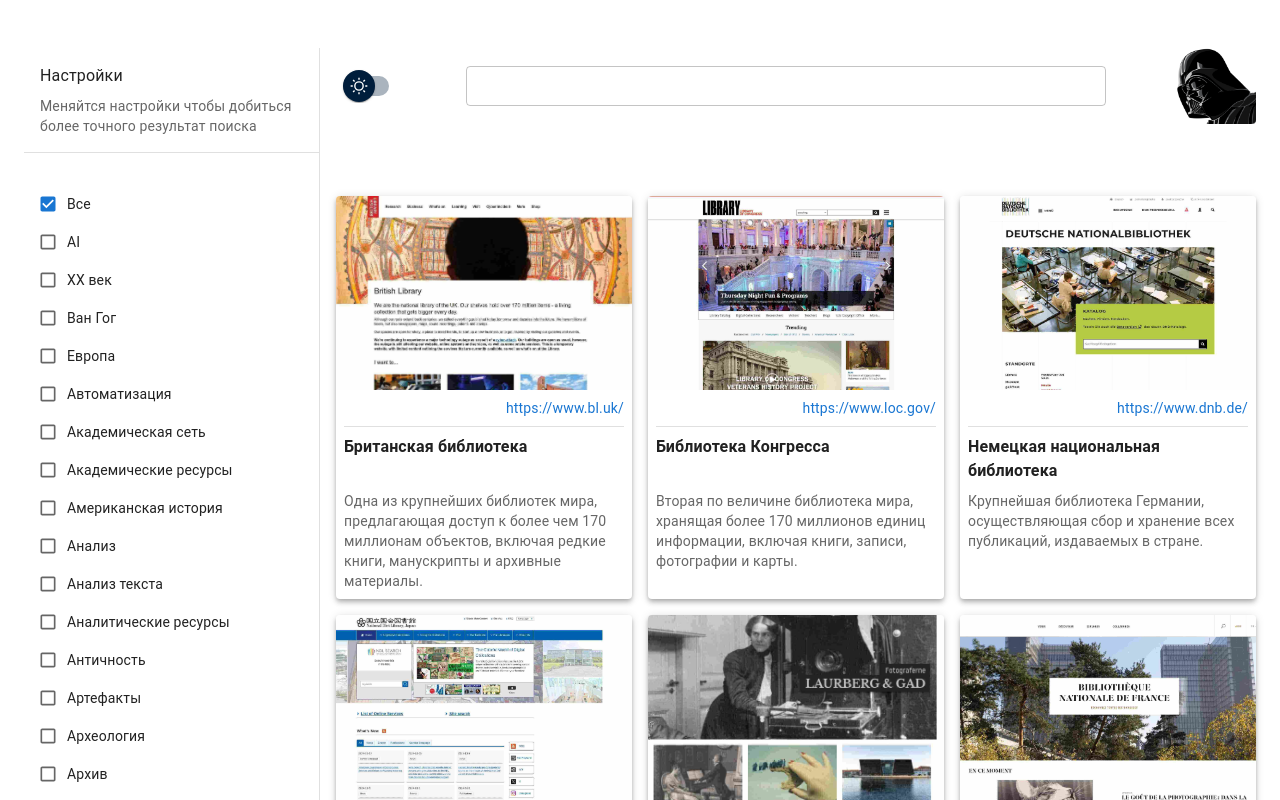
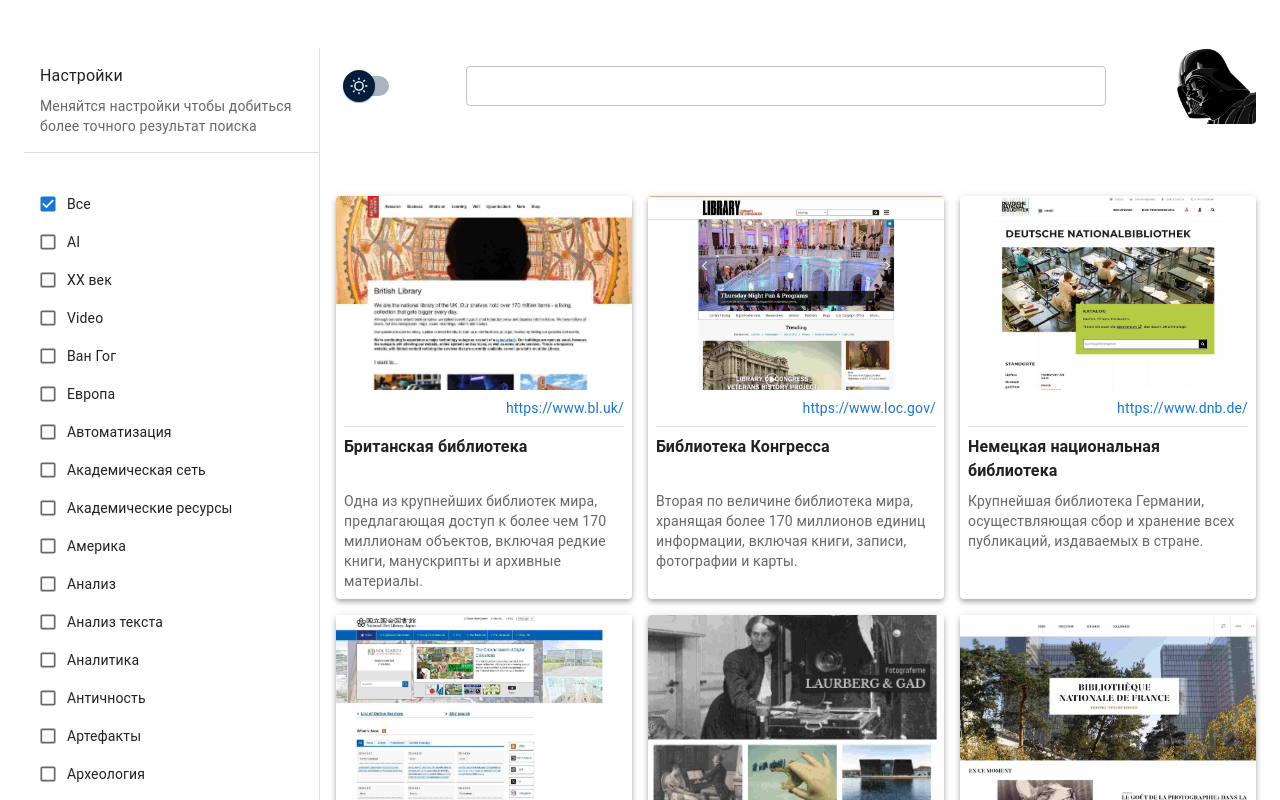
Before and after one commit to devashtar/smart-bookmarks, a React (Vite) app: page / in a window 1280 px wide. Shown: the top 800 px of the page. Built offline with nearby package versions, Linux system fonts and the light colour scheme.

Commit message:
improved loading of images, improved resources

```diff
--- a/src/App.tsx
+++ b/src/App.tsx
@@ -11,25 +11,35 @@
     },
 });
 
+export type ExtendedItemType = {
+    hidden: boolean;
+} & ItemType;
+
+const extendedItems: ExtendedItemType[] = list.map((item) => ({ ...item, hidden: false }));
+
 export const App: React.FC = () => {
-    const [items, setItems] = React.useState<ItemType[]>(list);
     const [checkedTags, setCheckedTags] = React.useState<Array<string>>([]);
 
-    const toggleTag = (tag: string) => {
+    const toggleTag = React.useCallback(
+        (tag: string) => {
             setCheckedTags((s) => {
                 if (s.includes(tag)) {
                     return s.filter((item) => item !== tag);
                 }
                 return [...s, tag];
             });
-    };
+        },
+        [setCheckedTags]
+    );
 
-    React.useEffect(() => {
+    const items = React.useMemo(() => {
         if (checkedTags.length !== 0) {
-            setItems(list.filter((item) => item.tags.find((tag) => checkedTags.includes(tag))));
-        } else {
-            setItems(list);
+            return extendedItems.map((item) => {
+                const hidden = !Boolean(item.tags.find((tag) => checkedTags.includes(tag)));
+                return hidden ? { ...item, hidden } : item;
+            });
         }
+        return extendedItems;
     }, [checkedTags]);
 
     return (
--- a/src/components/List.tsx
+++ b/src/components/List.tsx
@@ -2,9 +2,10 @@
 import { ItemType } from '../data';
 import { Box } from '@mui/material';
 import { Item } from './Item';
+import { ExtendedItemType } from '../App';
 
 type ListProps = {
-    items: ItemType[];
+    items: ExtendedItemType[];
     addLink: (id: ItemType['id']) => void;
 };
 
--- a/src/data/index.ts
+++ b/src/data/index.ts
@@ -110,7 +110,7 @@
         description:
             'Некоммерческая организация, создающая цифровую библиотеку интернет-сайтов и культурных артефактов, доступную для широкой аудитории.',
         imgSrc: `${IMG_PATH}/archive.org.jpg`,
-        tags: ['библиотека', 'цифровые ресурсы', 'архивы'],
+        tags: ['библиотека', 'ресурсы', 'архивы'],
     },
     {
         id: 12,
@@ -317,7 +317,7 @@
         description:
             'Цифровой архив Университета Мичигана с разнообразными коллекциями исторических материалов и документов.',
         imgSrc: `${IMG_PATH}/quod.lib.umich.edu.jpg`,
-        tags: ['цифровые ресурсы', 'история', 'архив'],
+        tags: ['ресурсы', 'история', 'архив'],
     },
     {
         id: 35,
@@ -335,7 +335,7 @@
         description:
             'Портал, предоставляющий доступ к различным цифровым библиотекам и архивам с историческими материалами.',
         imgSrc: `${IMG_PATH}/biblior.net.jpg`,
-        tags: ['история', 'цифровые ресурсы', 'архивы'],
+        tags: ['история', 'ресурсы', 'архивы'],
     },
     {
         id: 37,
@@ -380,7 +380,7 @@
         description:
             'Европейская цифровая библиотека с коллекциями музеев, библиотек и архивов из разных стран Европы.',
         imgSrc: `${IMG_PATH}/europeana.eu.jpg`,
-        tags: ['цифровые коллекции', 'архивы', 'музеи'],
+        tags: ['коллекции', 'архивы', 'музеи'],
     },
     {
         id: 42,
@@ -451,7 +451,7 @@
         description:
             'Цифровой архив, содержащий документы и материалы по трансгендерной истории и культуре.',
         imgSrc: `${IMG_PATH}/digitaltransgenderarchive.net.jpg`,
-        tags: ['трансгендерная история', 'цифровые ресурсы', 'культурное наследие'],
+        tags: ['трансгендерная история', 'ресурсы', 'культурное наследие'],
     },
     {
         id: 50,
@@ -523,7 +523,7 @@
         description:
             'Инструмент для создания интерактивных досок, способствующий онлайн-обучению и сотрудничеству.',
         imgSrc: `${IMG_PATH}/sboard.online.jpg`,
-        tags: ['интерактивные доски', 'электронное обучение', 'инструменты'],
+        tags: ['интерактивные доски', 'обучение', 'коммуникации', 'инструменты'],
     },
     {
         id: 58,
@@ -532,7 +532,7 @@
         description:
             'Программа для создания интерактивных досок, идеально подходящая для онлайн-коммуникаций.',
         imgSrc: `${IMG_PATH}/witeboard.com.jpg`,
-        tags: ['интерактивные доски', 'онлайн-совещания', 'коллаборация'],
+        tags: ['интерактивные доски', 'онлайн-совещания', 'коммуникации', 'коллаборация'],
     },
     {
         id: 59,
@@ -559,7 +559,7 @@
         description:
             'Инструмент для создания диаграмм и схем, позволяющий визуализировать исторические события и структуры.',
         imgSrc: `${IMG_PATH}/drawio.com.jpg`,
-        tags: ['визуализация', 'создание диаграмм'],
+        tags: ['визуализация', 'создание диаграмм', 'презентации'],
     },
     {
         id: 62,
@@ -568,7 +568,7 @@
         description:
             'Плагин для проверки орфографии и грамматики, полезный для написания учебных материалов и ответов на вопросы.',
         imgSrc: `${IMG_PATH}/gingersoftware.com.jpg`,
-        tags: ['проверка орфографии', 'грамматика'],
+        tags: ['проверка орфографии', 'грамматика', 'письмо'],
     },
     {
         id: 63,
@@ -577,7 +577,7 @@
         description:
             'Инструмент для анализа текста, который помогает выявить ошибки и улучшить стиль написания.',
         imgSrc: `${IMG_PATH}/prowritingaid.com.jpg`,
-        tags: ['анализ текста', 'улучшение качества'],
+        tags: ['проверка орфографии', 'анализ текста', 'улучшение качества', 'письмо'],
     },
     {
         id: 64,
@@ -595,7 +595,7 @@
         description:
             'Инструмент для проверки орфографии русского языка, полезный для учителей истории при проверке работ студентов.',
         imgSrc: `${IMG_PATH}/orfogrammka.ru.jpg`,
-        tags: ['проверка орфографии', 'правописание'],
+        tags: ['проверка орфографии', 'правописание', 'письмо'],
     },
     {
         id: 66,
@@ -603,7 +603,7 @@
         title: 'GLVRD',
         description: 'Инструмент для проверки текста на наличие плагиата и улучшения его качества.',
         imgSrc: `${IMG_PATH}/glvrd.ru.jpg`,
-        tags: ['проверка плагиата', 'улучшение текста'],
+        tags: ['проверка плагиата', 'улучшение текста', 'письмо'],
     },
     {
         id: 67,
@@ -620,7 +620,7 @@
         description:
             'Большая коллекция электронных книг и ресурсов по истории Санкт-Петербурга и региона.',
         imgSrc: `${IMG_PATH}/elib.shpl.ru.jpg`,
-        tags: ['электронная библиотека', 'исторические ресурсы'],
+        tags: ['библиотека', 'ресурсы', 'книги'],
     },
     {
         id: 69,
@@ -746,7 +746,7 @@
         description:
             'Ресурс предоставляет доступ к большому количеству исторических книг и документов в цифровом формате.',
         imgSrc: `${IMG_PATH}/hathitrust.org.jpg`,
-        tags: ['книги', 'документы', 'цифровые ресурсы', 'история'],
+        tags: ['книги', 'документы', 'ресурсы', 'история'],
     },
     {
         id: 83,
@@ -908,7 +908,7 @@
         description:
             'Исторический парк и музей, воссоздающий жизнь в колониальной Америке с акцентом на образование и культурное наследие.',
         imgSrc: `${IMG_PATH}/colonialwilliamsburg.org.jpg`,
-        tags: ['исторический парк', 'колония', 'американская история', 'образование'],
+        tags: ['исторический парк', 'америка', 'колония', 'история', 'образование'],
     },
     {
         id: 101,
@@ -1166,7 +1166,7 @@
         description:
             'Инструмент проверки орфографии текста, полезный для студентов и преподавателей.',
         imgSrc: `${IMG_PATH}/text.ru.jpg`,
-        tags: ['проверка орфографии', 'спеллоувер', 'язык', 'учебные материалы', 'инструмент'],
+        tags: ['проверка орфографии', 'письмо', 'учебные материалы', 'инструмент'],
     },
     {
         id: 129,
@@ -1370,7 +1370,8 @@
         tags: [
             'глобальные проблемы',
             'геополитика',
-            'аналитические ресурсы',
+            'аналитика',
+            'ресурсы',
             'образование',
             'исследования',
         ],
@@ -1383,9 +1384,9 @@
             'Портал для создания интерактивных исторических презентаций, позволяющий учителям создавать интересные учебные материалы для своих учеников.',
         imgSrc: `${IMG_PATH}/timetoast.com.jpg`,
         tags: [
-            'исторические презентации',
+            'временная шкала',
             'интерактивные материалы',
-            'педагогический ресурс',
+            'ресурс',
             'учебные материалы',
             'презентации',
         ],
@@ -1397,7 +1398,7 @@
         description:
             'Платформа для создания онлайн-уроков по различным предметам, полезная для учителей и студентов.',
         imgSrc: `${IMG_PATH}/aitutorpro.ca.jpg`,
-        tags: ['онлайн-уроки', 'платформа', 'образование', 'учебные материалы', 'школа'],
+        tags: ['онлайн-уроки', 'AI', 'платформа', 'образование', 'знания'],
     },
     {
         id: 146,
@@ -1406,7 +1407,7 @@
         description:
             'Сервис для автоматизации учебного процесса с использованием ботов, полезный для учителей и студентов.',
         imgSrc: `${IMG_PATH}/modulbot.ru.jpg`,
-        tags: ['автоматизация', 'боты', 'обучение', 'инструменты', 'ресурсы'],
+        tags: ['автоматизация', 'AI', 'боты', 'обучение', 'инструменты', 'ресурсы'],
     },
     {
         id: 147,
@@ -1424,7 +1425,7 @@
         description:
             'Платформа для создания и управления онлайн-контентом, полезная для учителей и создателей материалов.',
         imgSrc: `${IMG_PATH}/hotshot.co.jpg`,
-        tags: ['платформа', 'генерация контента', 'образование', 'инструменты', 'управление'],
+        tags: ['платформа', 'AI', 'генерация контента', 'инструменты', 'video'],
     },
     {
         id: 149,
@@ -1433,13 +1434,7 @@
         description:
             'Сервис для создания презентаций и слайдов, помогающий учителям создавать визуальные материалы для уроков.',
         imgSrc: `${IMG_PATH}/slidesmania.com.jpg`,
-        tags: [
-            'создание презентаций',
-            'слайды',
-            'инструменты',
-            'учебные материалы',
-            'визуализация',
-        ],
+        tags: ['презентаций', 'слайды', 'инструменты', 'учебные материалы', 'визуализация'],
     },
     {
         id: 150,
@@ -1450,6 +1445,7 @@
         imgSrc: `${IMG_PATH}/i2img.com.jpg`,
         tags: [
             'конвертация изображений',
+            'AI',
             'форматы',
             'инструменты',
             'подготовка материалов',
@@ -1472,7 +1468,7 @@
         description:
             'Список ресурсов и инструментов для работы с искусственным интеллектом, полезный для обучения и исследований.',
         imgSrc: `${IMG_PATH}/ailist.ru.jpg`,
-        tags: ['искусственный интеллект', 'ресурсы', 'инструменты', 'обучение', 'технологии'],
+        tags: ['искусственный интеллект', 'AI', 'ресурсы', 'инструменты', 'обучение', 'технологии'],
     },
 ];
 
--- a/src/layouts/Main.tsx
+++ b/src/layouts/Main.tsx
@@ -1,12 +1,13 @@
 import React from 'react';
 import { Autocomplete, TextField, Stack, Typography, alpha } from '@mui/material';
+import { ExtendedItemType } from '../App';
 import { HotLinks, List, ThemeSwitcher } from '../components';
 import { ItemType } from '../data';
 import { escapeRegExp, getHotLinks, removeHotLink, addHotLink, hasHotLink } from '../tools';
 import DartVaderHeadImg from '../assets/png/Dart_Vader_head.png';
 
 type MainProps = {
-    items: ItemType[];
+    items: ExtendedItemType[];
 };
 
 const LIMIT_HOT_LINKS = 15;
@@ -78,7 +79,7 @@
                             ListboxProps={{ style: { maxHeight: 480 } }}
                             size="small"
                             freeSolo
-                            options={items}
+                            options={items.filter((item) => !item.hidden)}
                             filterOptions={(options, state) => {
                                 if (!state) return options;
 
@@ -128,22 +129,20 @@
             )}
             <HotLinks links={links} removeLink={removeLink} />
             {React.useMemo(() => {
-                if (searchValue === null) {
-                    return <List items={items} addLink={addLink} />;
-                } else if (typeof searchValue === 'string') {
-                    const val = escapeRegExp(searchValue);
-                    return (
-                        <List
-                            items={items.filter(
-                                (item) =>
-                                    item.title.match(new RegExp(val, 'gi')) ||
-                                    item.tags.find((tag) => tag.match(new RegExp(val, 'gi')))
-                            )}
-                            addLink={addLink}
-                        />
-                    );
-                }
-                return <List items={[searchValue]} addLink={addLink} />;
+                const newItems =
+                    searchValue === null
+                        ? items
+                        : typeof searchValue === 'string'
+                        ? items.map((item) => {
+                              const val = escapeRegExp(searchValue);
+                              const hidden = !Boolean(
+                                  item.title.match(new RegExp(val, 'gi')) ||
+                                      item.tags.find((tag) => tag.match(new RegExp(val, 'gi')))
+                              );
+                              return hidden ? { ...item, hidden } : item;
+                          })
+                        : items.map((item) => ({ ...item, hidden: item.id !== searchValue.id }));
+                return <List items={newItems} addLink={addLink} />;
             }, [items, searchValue])}
         </>
     );
```
Also changed, not shown: src/components/Item.tsx (+4 -3 lines). Lines whose indentation alone changed are shown as unchanged.
